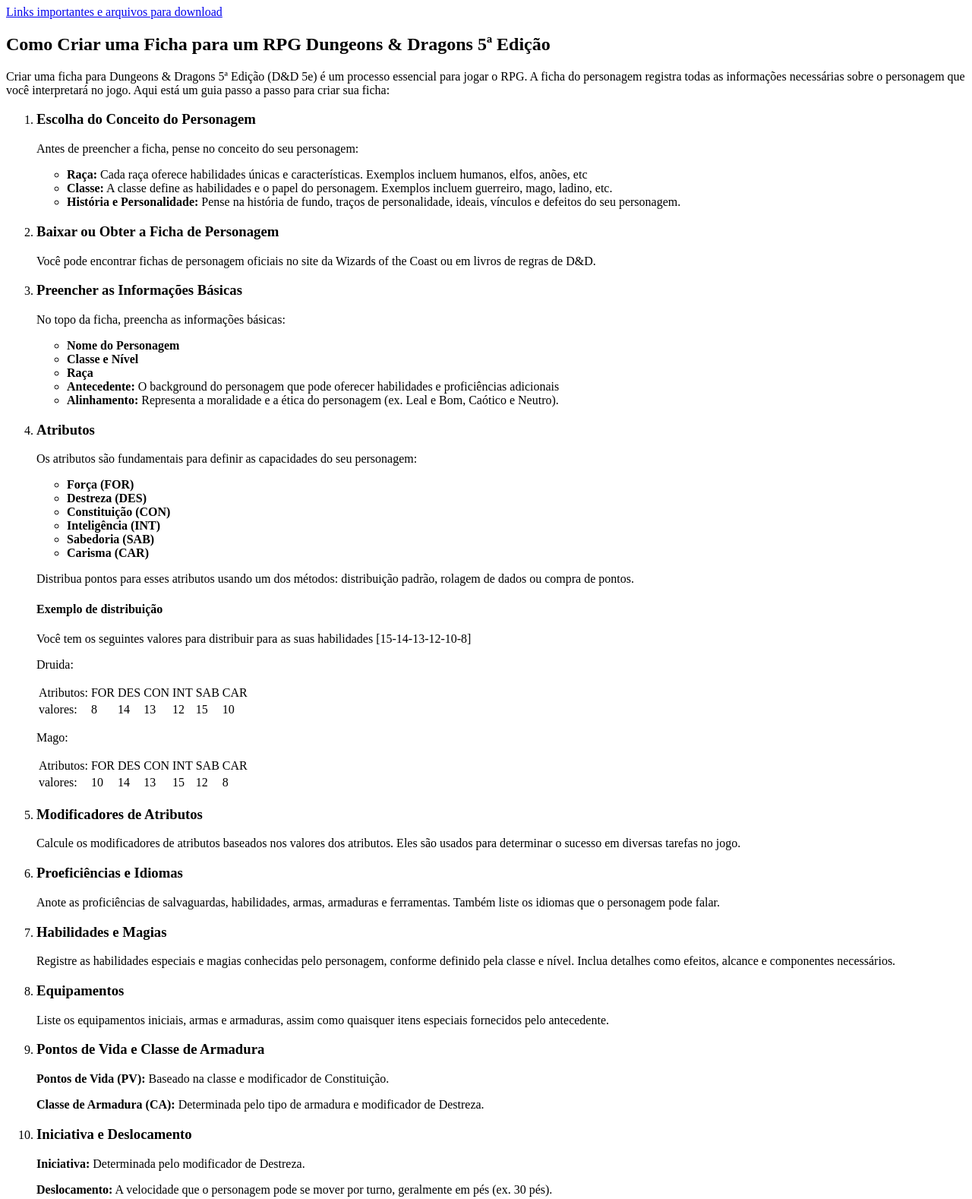
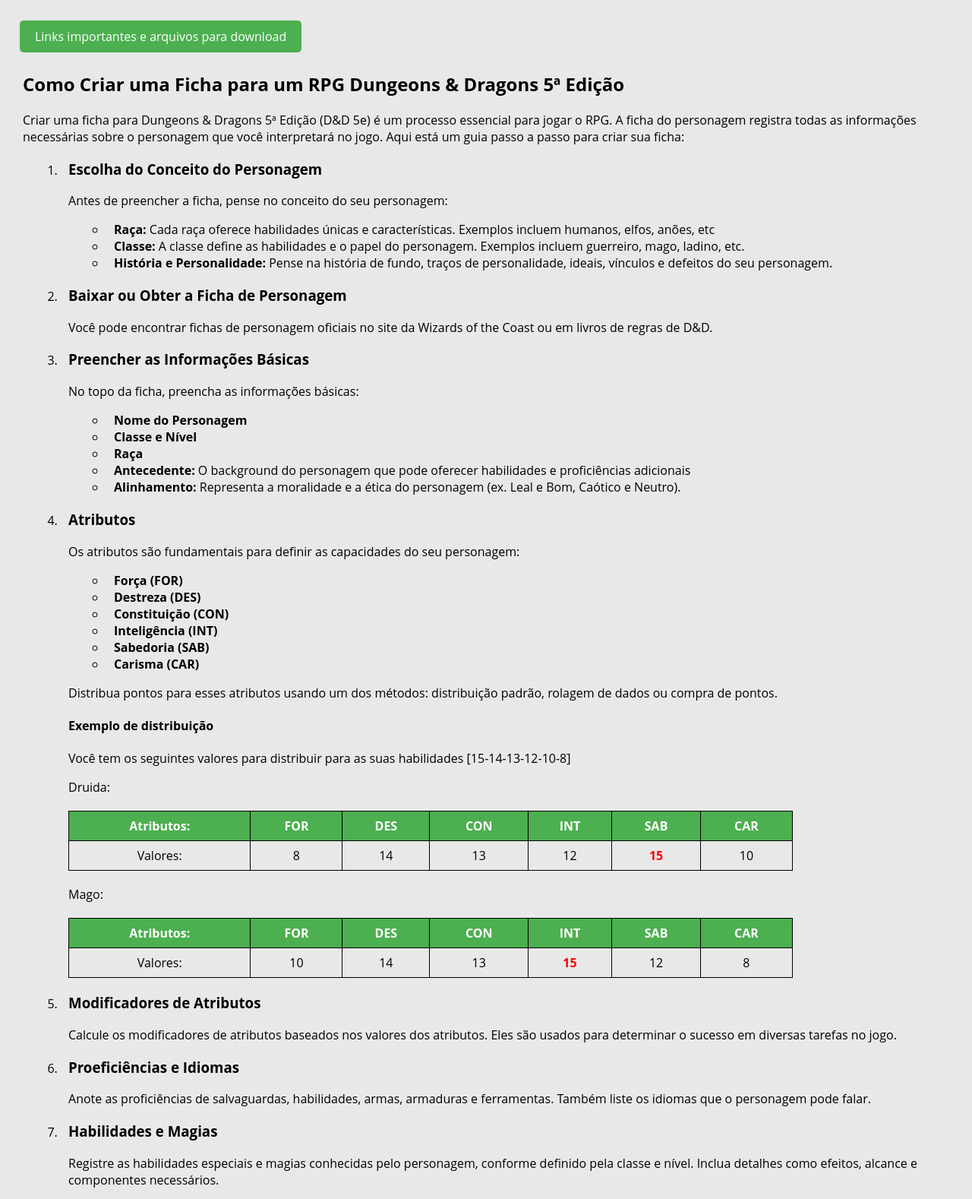
Before and after one commit to wallacymenezes/Pratica-html, a plain HTML site: page index.html in a window 1280 px wide. Shown: the part 527-2105 px from the top of the page at 76% size. Drawn offline with Linux system fonts and the light colour scheme.

Commit message:
Feito a inclusão da estilização das páginas

```diff
--- /dev/null
+++ b/assets/css/styles.css
@@ -0,0 +1,109 @@
+*{
+    @import url('https://fonts.googleapis.com/css2?family=Open+Sans:ital,wght@0,300..800;1,300..800&display=swap');
+
+    background-color: #e8e8e8;
+    font-family: "Open Sans", sans-serif;
+    margin-left: 10px;
+}
+
+.contact{
+    width: 300px;
+    display: flex;
+    flex-direction: column;
+}
+
+.input-form{
+    margin: 10px;
+}
+
+.label-form{
+    margin-left: 10px;
+}
+
+form{
+    margin-bottom: 40px;
+}
+
+form button{
+    margin-left: 20px;
+    margin-top: 5px;
+}
+
+.container{
+    display: flex;
+    align-items: center;
+}
+
+.negrito span{
+    font-weight: 700;
+}
+
+.tabela {
+            width: 80%;
+            border-collapse: collapse;
+            margin-top: 20px;
+            margin-bottom: 20px;
+            text-align: center;
+        }
+
+        .tabela td, th {
+            border: 1px solid #000000;
+            padding: 8px;
+        }
+
+        .tabela th{
+            background-color: #4CAF50;
+            color: white;
+        }
+
+.maior{
+    color: red;
+    font-weight: 700; /* Negrito */
+}
+
+.titulo-3{
+    margin-top: 50px;
+}
+
+.link-page{
+    margin-top: 35px;
+    margin-bottom: 35px;
+}
+
+.link-page .btn {
+    background-color: #4CAF50;
+    color: white;
+    padding: 10px 20px;
+    text-align: center;
+    text-decoration: none;
+    border-radius: 5px;
+    transition: background-color 0.5s;
+    margin-left: -4px;
+}
+
+.link-page .btn:hover {
+    background-color: #45a049;
+}
+
+#list-download li{
+    margin: 35px;
+}
+
+.link-download{
+    background-color: #047507;
+    color: white;
+    padding: 10px 15px;
+    text-align: center;
+    text-decoration: none;
+    border-radius: 5px;
+    transition: background-color 0.5s;
+}
+
+.link-download:hover {
+    background-color: #45a049;
+}
+
+#titulo-2-link{
+    margin-left: 70px;
+    font-size: 30px;
+}
--- a/index.html
+++ b/index.html
@@ -4,6 +4,7 @@
     <meta charset="UTF-8">
     <meta name="viewport" content="width=device-width, initial-scale=1.0">
     <link rel="shortcut icon" href="assets/imagens/favicon.ico" type="image/x-icon">
+    <link rel="stylesheet" href="assets/css/styles.css">
     <title>Home</title>
 </head>
 <body>
@@ -11,7 +12,13 @@
     <p>confira a nossa biblioteca para RPG com links e arquivos que podem ajudar você a construir suas fichas</p>
     <img src="https://www.greenmangaming.com/blog/wp-content/uploads/2018/10/rpgs-blog-890x606.jpg" alt="Aventureiros na floresta" height="400">
 
-    <p><a href="second-page.html">Links importantes e arquivos para download</a></p>
+    <p class="link-page">
+        <a class="btn" href="second-page.html">
+            Links importantes e arquivos para download
+        </a>
+    </p>
+
+
 
     <h2>Como Criar uma Ficha para um RPG Dungeons & Dragons 5ª Edição</h2>
     <P>Criar uma ficha para Dungeons & Dragons 5ª Edição (D&D 5e) é um processo essencial para jogar o RPG. A ficha do personagem registra todas as informações necessárias sobre o personagem que você interpretará no jogo. Aqui está um guia passo a passo para criar sua ficha:</P>
@@ -20,10 +27,10 @@
         <li>
             <h3>Escolha do Conceito do Personagem</h3>
             <p>Antes de preencher a ficha, pense no conceito do seu personagem:</p>
-            <ul>
-                <li><strong>Raça:</strong> Cada raça oferece habilidades únicas e características. Exemplos incluem humanos, elfos, anões, etc</li>
-                <li><strong>Classe:</strong> A classe define as habilidades e o papel do personagem. Exemplos incluem guerreiro, mago, ladino, etc.</li>
-                <li><strong>História e Personalidade:</strong> Pense na história de fundo, traços de personalidade, ideais, vínculos e defeitos do seu personagem.
+            <ul class="negrito">
+                <li><span>Raça:</span> Cada raça oferece habilidades únicas e características. Exemplos incluem humanos, elfos, anões, etc</li>
+                <li><span>Classe:</span> A classe define as habilidades e o papel do personagem. Exemplos incluem guerreiro, mago, ladino, etc.</li>
+                <li><span>História e Personalidade:</span> Pense na história de fundo, traços de personalidade, ideais, vínculos e defeitos do seu personagem.
                 </li>
             </ul>
         </li>
@@ -34,24 +41,24 @@
         <li>
             <h3>Preencher as Informações Básicas</h3>
             <p>No topo da ficha, preencha as informações básicas:</p>
-            <ul>
-                <li><strong>Nome do Personagem</strong></li>
-                <li><strong>Classe e Nível</strong></li>
-                <li><strong>Raça</strong></li>
-                <li><strong>Antecedente:</strong> O background do personagem que pode oferecer habilidades e proficiências adicionais</li>
-                <li><strong>Alinhamento:</strong> Representa a moralidade e a ética do personagem (ex. Leal e Bom, Caótico e Neutro).</li>
+            <ul class="negrito">
+                <li><span>Nome do Personagem</span></li>
+                <li><span>Classe e Nível</span></li>
+                <li><span>Raça</span></li>
+                <li><span>Antecedente:</span> O background do personagem que pode oferecer habilidades e proficiências adicionais</li>
+                <li><span>Alinhamento:</span> Representa a moralidade e a ética do personagem (ex. Leal e Bom, Caótico e Neutro).</li>
             </ul>
         </li>
         <li>
             <h3>Atributos</h3>
             <p>Os atributos são fundamentais para definir as capacidades do seu personagem:</p>
-            <ul>
-                <li><strong>Força (FOR)</strong></li>
-                <li><strong>Destreza (DES)</strong></li>
-                <li><strong>Constituição (CON)</strong></li>
-                <li><strong>Inteligência (INT)</strong></li>
-                <li><strong>Sabedoria (SAB)</strong></li>
-                <li><strong>Carisma (CAR)</strong></li>
+            <ul class="negrito">
+                <li><span>Força (FOR)</span></li>
+                <li><span>Destreza (DES)</span></li>
+                <li><span>Constituição (CON)</span></li>
+                <li><span>Inteligência (INT)</span></li>
+                <li><span>Sabedoria (SAB)</span></li>
+                <li><span>Carisma (CAR)</span></li>
             </ul>
             <p>Distribua pontos para esses atributos usando um dos métodos: distribuição padrão, rolagem de dados ou compra de pontos.</p>
 
@@ -59,44 +66,44 @@
             <p>Você tem os seguintes valores para distribuir para as suas habilidades [15-14-13-12-10-8]</p>
 
             <p>Druida:</p>
-            <table>
+            <table class="tabela">
                 <tr>
-                    <td>Atributos:</td>
-                    <td>FOR</td>
-                    <td>DES</td>
-                    <td>CON</td>
-                    <td>INT</td>
-                    <td>SAB</td>
-                    <td>CAR</td>
+                    <th>Atributos:</th>
+                    <th>FOR</th>
+                    <th>DES</th>
+                    <th>CON</th>
+                    <th>INT</th>
+                    <th>SAB</th>
+                    <th>CAR</th>
                 </tr>
                 <tr>
-                    <td>valores:</td>
+                    <td>Valores:</td>
                     <td>8</td>
                     <td>14</td>
                     <td>13</td>
                     <td>12</td>
-                    <td>15</td>
+                    <td class="maior">15</td>
                     <td>10</td>
                 </tr>
             </table>
 
             <p>Mago:</p>
-            <table>
+            <table class="tabela">
                 <tr>
-                    <td>Atributos:</td>
-                    <td>FOR</td>
-                    <td>DES</td>
-                    <td>CON</td>
-                    <td>INT</td>
-                    <td>SAB</td>
-                    <td>CAR</td>
+                    <th>Atributos:</th>
+                    <th>FOR</th>
+                    <th>DES</th>
+                    <th>CON</th>
+                    <th>INT</th>
+                    <th>SAB</th>
+                    <th>CAR</th>
                 </tr>
                 <tr>
-                    <td>valores:</td>
+                    <td>Valores:</td>
                     <td>10</td>
                     <td>14</td>
                     <td>13</td>
-                    <td>15</td>
+                    <td class="maior">15</td>
                     <td>12</td>
                     <td>8</td>
                 </tr>
@@ -121,13 +128,13 @@
         </li>
         <li>
             <h3>Pontos de Vida e Classe de Armadura</h3>
-            <p><strong>Pontos de Vida (PV):</strong> Baseado na classe e modificador de Constituição.</p>
-            <p><strong>Classe de Armadura (CA):</strong> Determinada pelo tipo de armadura e modificador de Destreza.</p>
+            <p><span>Pontos de Vida (PV):</span> Baseado na classe e modificador de Constituição.</p>
+            <p><span>Classe de Armadura (CA):</span> Determinada pelo tipo de armadura e modificador de Destreza.</p>
         </li>
         <li>
             <h3>Iniciativa e Deslocamento</h3>
-            <p><strong>Iniciativa:</strong> Determinada pelo modificador de Destreza.</p>
-            <p><strong>Deslocamento:</strong> A velocidade que o personagem pode se mover por turno, geralmente em pés (ex. 30 pés).</p>
+            <p><span>Iniciativa:</span> Determinada pelo modificador de Destreza.</p>
+            <p><span>Deslocamento:</span> A velocidade que o personagem pode se mover por turno, geralmente em pés (ex. 30 pés).</p>
         </li>
         <li>
             <h3>Características e Habilidades de Classe</h3>
@@ -145,23 +152,23 @@
             <h3>Exemplos</h3>
             <p>Para um personagem Drow Bard:</p>
             <ul>
-                <li><strong>Raça:</strong> Drow</li>
-                <li><strong>Classe:</strong> Bard</li>
-                <li><strong>Atributos:</strong> Priorize Carisma (para habilidades de Bard), seguidos de Destreza e Constituição.</li>
-                <li><strong>Proeficiências:</strong> Ferramentas musicais, algumas armas simples, magias.</li>
-                <li><strong>Magias e Habilidades:</strong> Anote as magias de bardo conhecidas e habilidades raciais dos Drow, como a visão no escuro.</li>
+                <li><span>Raça:</span> Drow</li>
+                <li><span>Classe:</span> Bard</li>
+                <li><span>Atributos:</span> Priorize Carisma (para habilidades de Bard), seguidos de Destreza e Constituição.</li>
+                <li><span>Proeficiências:</span> Ferramentas musicais, algumas armas simples, magias.</li>
+                <li><span>Magias e Habilidades:</span> Anote as magias de bardo conhecidas e habilidades raciais dos Drow, como a visão no escuro.</li>
             </ul>
         </li>
     </ol>
 
-    <h3>Dicas Finais</h3>
+    <h3 class="titulo-3">Dicas Finais</h3>
     <p>Revise os livros de regras e guias do jogador para entender completamente as opções disponíveis.</p>
     <p>Trabalhe com o Mestre do Jogo para ajustar a ficha conforme necessário para se adequar à campanha.</p>
     <p>Mantenha a ficha atualizada com novas habilidades, equipamentos e mudanças de nível à medida que a campanha avança.</p>
 
     <p>Com a ficha pronta, você estará preparado para mergulhar nas aventuras épicas de Dungeons & Dragons!</p>
 
-    <h3>Encontre o nosso endereço</h3>
+    <h3 class="titulo-3">Encontre o nosso endereço</h3>
 
     <iframe src="https://www.google.com/maps/embed?pb=!1m18!1m12!1m3!1d29398.60428674551!2d-43.200900663652845!3d-22.91980498093688!2m3!1f0!2f0!3f0!3m2!1i1024!2i768!4f13.1!3m3!1m2!1s0x997fbbf0688d6b%3A0xc444f12c61c36e0!2sSanta%20Teresa%2C%20Rio%20de%20Janeiro%20-%20RJ!5e0!3m2!1spt-BR!2sbr!4v1722016837596!5m2!1spt-BR!2sbr" width="400" height="300" style="border:0;" allowfullscreen="" loading="lazy" referrerpolicy="no-referrer-when-downgrade"></iframe>
 
```
Also changed, not shown: second-page.html (+27 -18 lines).
